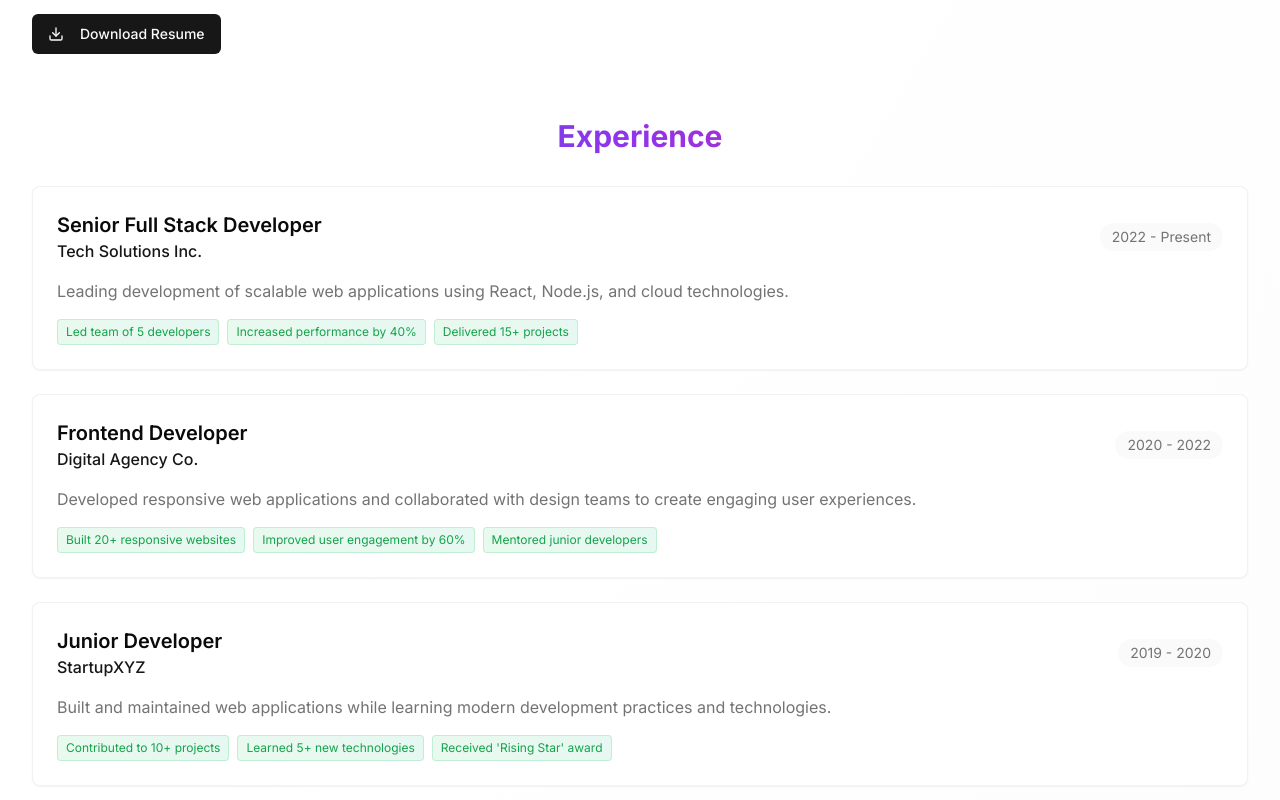
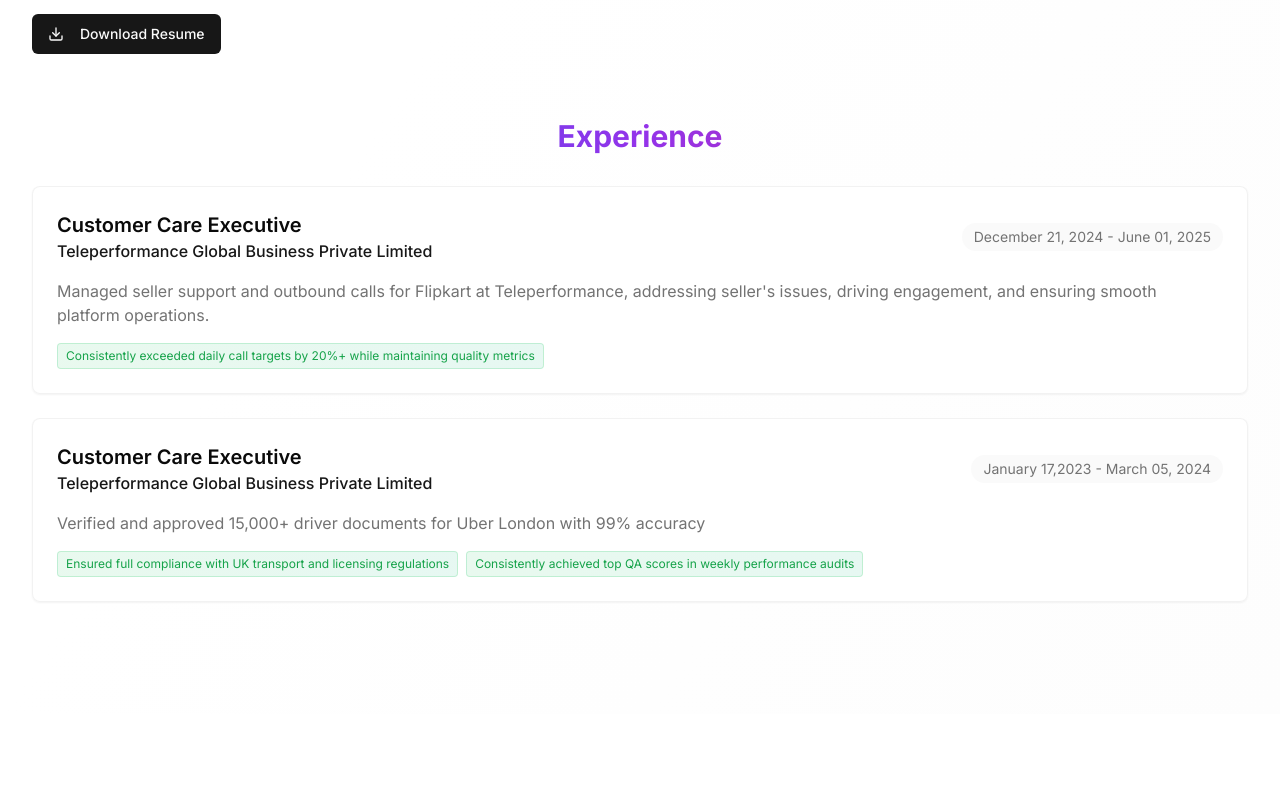
Before and after one commit to priyav2712/IMP, a Next.js app: page /about in a window 1280 px wide. Shown: the part 1308-2108 px from the top of the page. After the commit the page ends 2022 px from the top, so only its background shows below. Built offline with nearby package versions, Linux system fonts and the light colour scheme.

Commit message:
Update page.tsx

```diff
--- a/app/about/page.tsx
+++ b/app/about/page.tsx
@@ -36,34 +36,27 @@ const skills = [
 
 const experience = [
   {
-    title: "Senior Full Stack Developer",
-    company: "Tech Solutions Inc.",
-    period: "2022 - Present",
-    description: "Leading development of scalable web applications using React, Node.js, and cloud technologies.",
-    achievements: ["Led team of 5 developers", "Increased performance by 40%", "Delivered 15+ projects"],
+    title: "Customer Care Executive",
+    company: "Teleperformance Global Business Private Limited",
+    period: "December 21, 2024 - June 01, 2025",
+    description: "Managed seller support and outbound calls for Flipkart at Teleperformance, addressing seller's issues, driving engagement, and ensuring smooth platform operations.",
+    achievements: ["Consistently exceeded daily call targets by 20%+ while maintaining quality metrics"],
   },
   {
-    title: "Frontend Developer",
-    company: "Digital Agency Co.",
-    period: "2020 - 2022",
+    title: "Customer Care Executive",
+    company: "Teleperformance Global Business Private Limited",
+    period: "January 17,2023 - March 05, 2024",
     description:
-      "Developed responsive web applications and collaborated with design teams to create engaging user experiences.",
-    achievements: ["Built 20+ responsive websites", "Improved user engagement by 60%", "Mentored junior developers"],
-  },
-  {
-    title: "Junior Developer",
-    company: "StartupXYZ",
-    period: "2019 - 2020",
-    description: "Built and maintained web applications while learning modern development practices and technologies.",
-    achievements: ["Contributed to 10+ projects", "Learned 5+ new technologies", "Received 'Rising Star' award"],
+      "Verified and approved 15,000+ driver documents for Uber London with 99% accuracy",
+    achievements: ["Ensured full compliance with UK transport and licensing regulations", "Consistently achieved top QA scores in weekly performance audits"],
   },
 ]
 
 const stats = [
-  { icon: Award, label: "Projects Completed", value: "50+" },
-  { icon: Coffee, label: "Cups of Coffee", value: "1000+" },
-  { icon: Heart, label: "Happy Clients", value: "30+" },
-  { icon: Code, label: "Lines of Code", value: "100K+" },
+  { icon: Award, label: "Projects Completed", value: "5+" },
+  { icon: Coffee, label: "Cups of Coffee", value: "500+" },
+  { icon: Heart, label: "Happy Clients", value: "0" },
+  { icon: Code, label: "Lines of Code", value: "1000+" },
 ]
 
 export default function AboutPage() {
```
